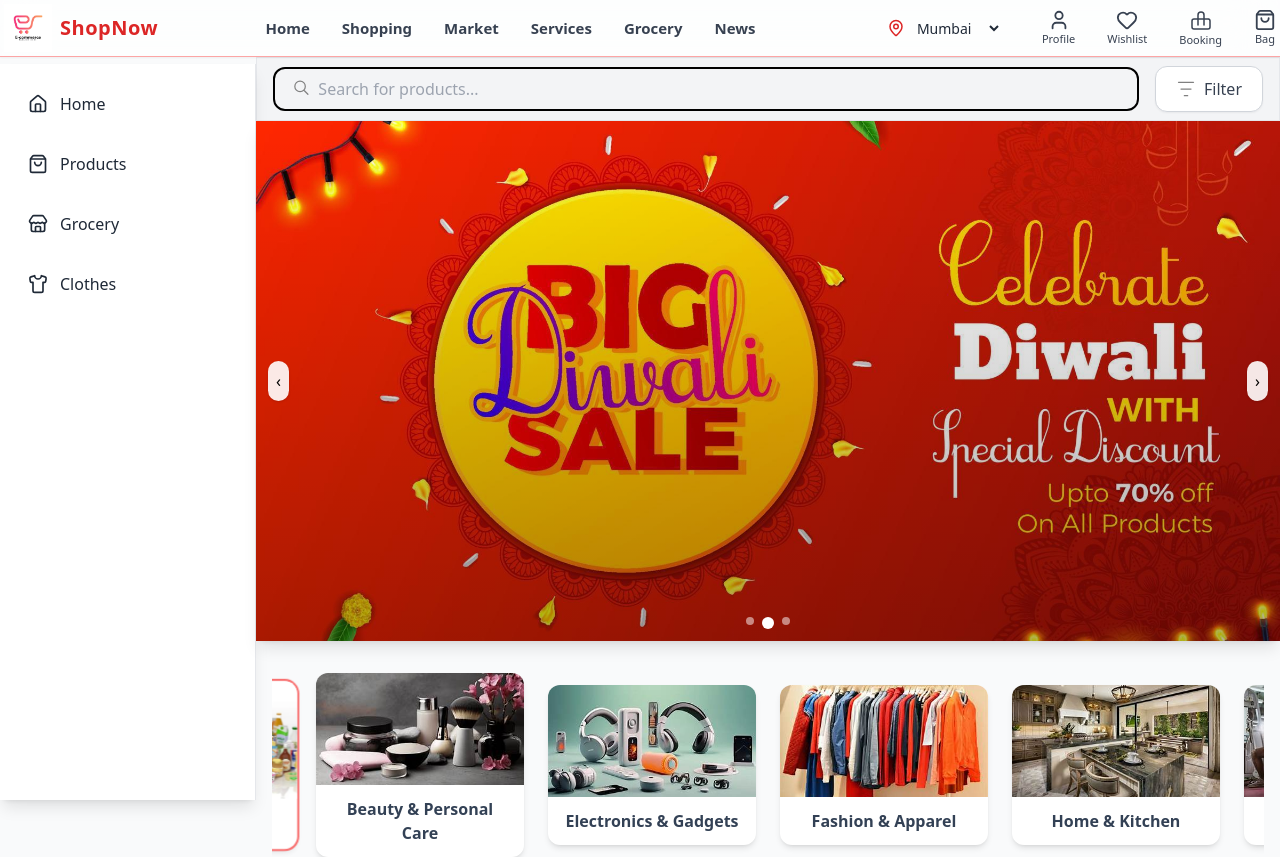
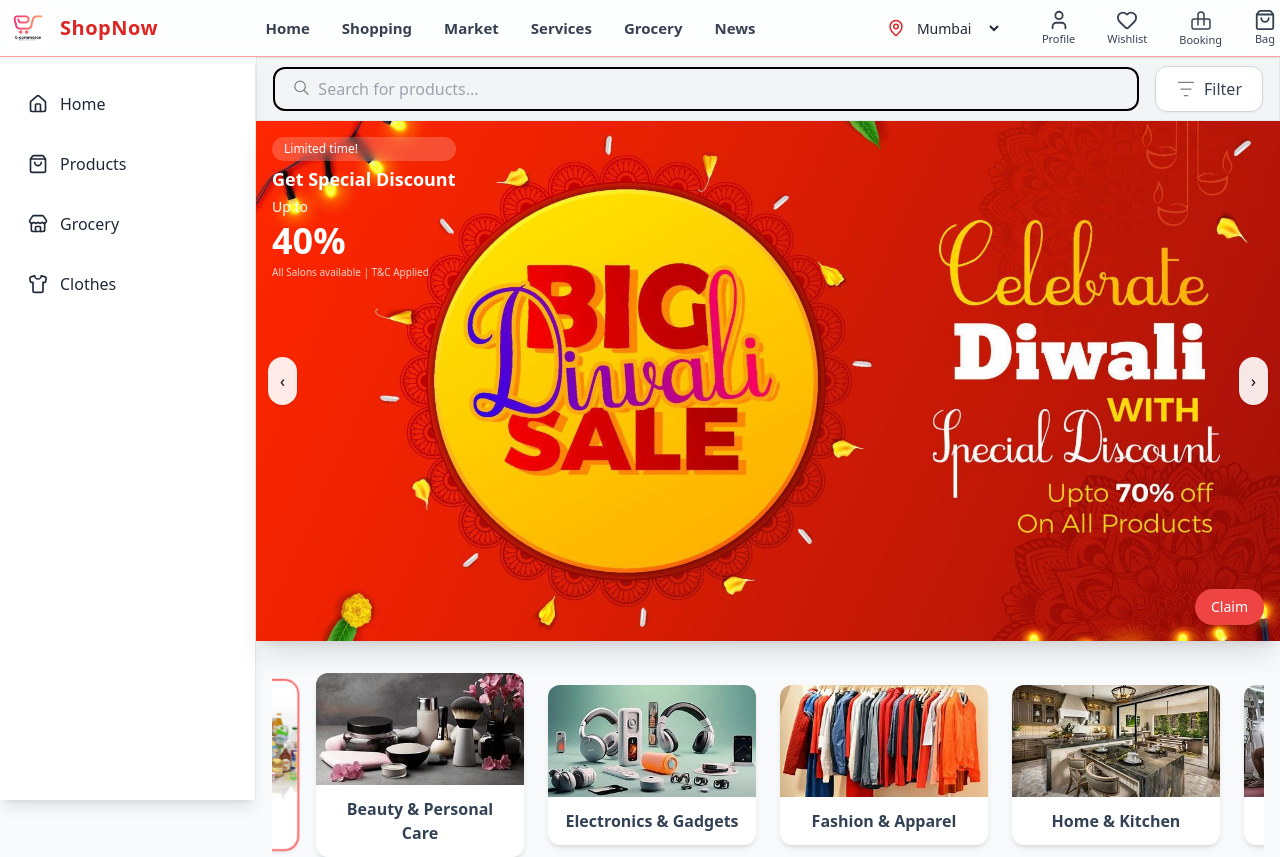
Before and after one commit to mayur1212/ecommerce-app, a React (Vite) app: page / in a window 1280 px wide. Shown: the top 857 px of the page. Built offline with nearby package versions, Linux system fonts and the light colour scheme.

Commit message:
newe chnges

```diff
--- a/src/components/Banner.jsx
+++ b/src/components/Banner.jsx
@@ -1,12 +1,10 @@
 // src/components/Banner.jsx
 import React, { useEffect, useState } from "react";
 
-// 🔥 Import your 3 banner images
 import top1 from "../assets/banner1.jpeg";
 import top2 from "../assets/banner2.jpg";
 import top3 from "../assets/banner4.jpeg";
 
-// 🔥 Default images array
 const DEFAULT = [top1, top2, top3];
 
 export default function Banner({ images = DEFAULT, interval = 3500 }) {
@@ -18,53 +16,80 @@ export default function Banner({ images = DEFAULT, interval = 3500 }) {
   }, [images, interval]);
 
   return (
-    <section className="w-full">  {/* FULL WIDTH */}
+    <section className="w-full">
+      <div
+        className="
+          relative w-full
+          h-[30vh] sm:h-[35vh] md:h-[40vh] lg:h-[65vh]
+          overflow-hidden
 
-      {/* responsive heights:
-          mobile: 30vh, sm: 40vh, md: 50vh, lg: 65vh
-          This keeps aspect and looks good on all devices */}
-      <div className="relative w-full h-[30vh] sm:h-[40vh] md:h-[50vh] lg:h-[65vh] overflow-hidden shadow-lg">
+          /* Mobile + Tablet → Card */
+          rounded-2xl shadow-xl p-3
 
-        {/* Banner Image */}
+          /* Desktop → No card styling */
+          lg:rounded-none lg:p-0
+        "
+      >
+        {/* Background Image */}
         <img
           src={images[i]}
           alt={`banner-${i}`}
-          className="w-full h-full object-cover transition-transform duration-500 ease-in-out"
+          className="w-full h-full object-cover rounded-2xl lg:rounded-none"
         />
 
-        {/* Gradient Overlay */}
-        <div className="absolute inset-0 bg-gradient-to-b from-transparent to-black/30 pointer-events-none" />
+        {/* TEXT CONTENT */}
+        <div className="absolute top-4 left-4 text-white space-y-1">
+          <p className="bg-white/20 text-xs px-3 py-1 rounded-full backdrop-blur-sm">
+            Limited time!
+          </p>
 
-        {/* Previous Button (bigger tap target on mobile) */}
+          <h2 className="text-lg font-semibold">Get Special Discount</h2>
+
+          <p className="text-sm">Up to</p>
+
+          <h1 className="text-4xl font-bold -mt-2">40%</h1>
+
+          <p className="text-[10px] mt-1 opacity-80">
+            All Salons available | T&C Applied
+          </p>
+        </div>
+
+        {/* CLAIM BUTTON */}
+        <button
+          className="
+            absolute bottom-4 right-4
+            bg-red-500 text-white text-sm
+            px-4 py-2 rounded-full shadow-md
+          "
+        >
+          Claim
+        </button>
+
+        {/* Prev Button */}
+        {/* Prev Button — hide on mobile/tablet */}
 <button
   onClick={() => setI((p) => (p - 1 + images.length) % images.length)}
-          className="absolute left-3 top-1/2 -translate-y-1/2 bg-white/90 p-3 sm:p-2 rounded-full shadow hover:bg-white focus:outline-none focus:ring-2 focus:ring-sky-400"
-          aria-label="Previous"
+  className="
+    hidden lg:flex
+    absolute left-3 top-1/2 -translate-y-1/2
+    bg-white/90 p-3 rounded-full shadow
+  "
 >
   ‹
 </button>
 
-        {/* Next Button */}
+{/* Next Button — hide on mobile/tablet */}
 <button
   onClick={() => setI((p) => (p + 1) % images.length)}
-          className="absolute right-3 top-1/2 -translate-y-1/2 bg-white/90 p-3 sm:p-2 rounded-full shadow hover:bg-white focus:outline-none focus:ring-2 focus:ring-sky-400"
-          aria-label="Next"
+  className="
+    hidden lg:flex
+    absolute right-3 top-1/2 -translate-y-1/2
+    bg-white/90 p-3 rounded-full shadow
+  "
 >
   ›
 </button>
 
-        {/* Indicator Dots - larger on mobile for touch */}
-        <div className="absolute bottom-3 left-1/2 -translate-x-1/2 flex gap-2">
-          {images.map((_, idx) => (
-            <button
-              key={idx}
-              onClick={() => setI(idx)}
-              className={`rounded-full transition-all
-                ${idx === i ? "bg-white w-3 h-3 sm:w-3 sm:h-3" : "bg-white/50 w-2 h-2 sm:w-2 sm:h-2"}`}
-              aria-label={`Go to slide ${idx + 1}`}
-            />
-          ))}
-        </div>
       </div>
     </section>
   );
```
Lines whose indentation alone changed are shown as unchanged.
